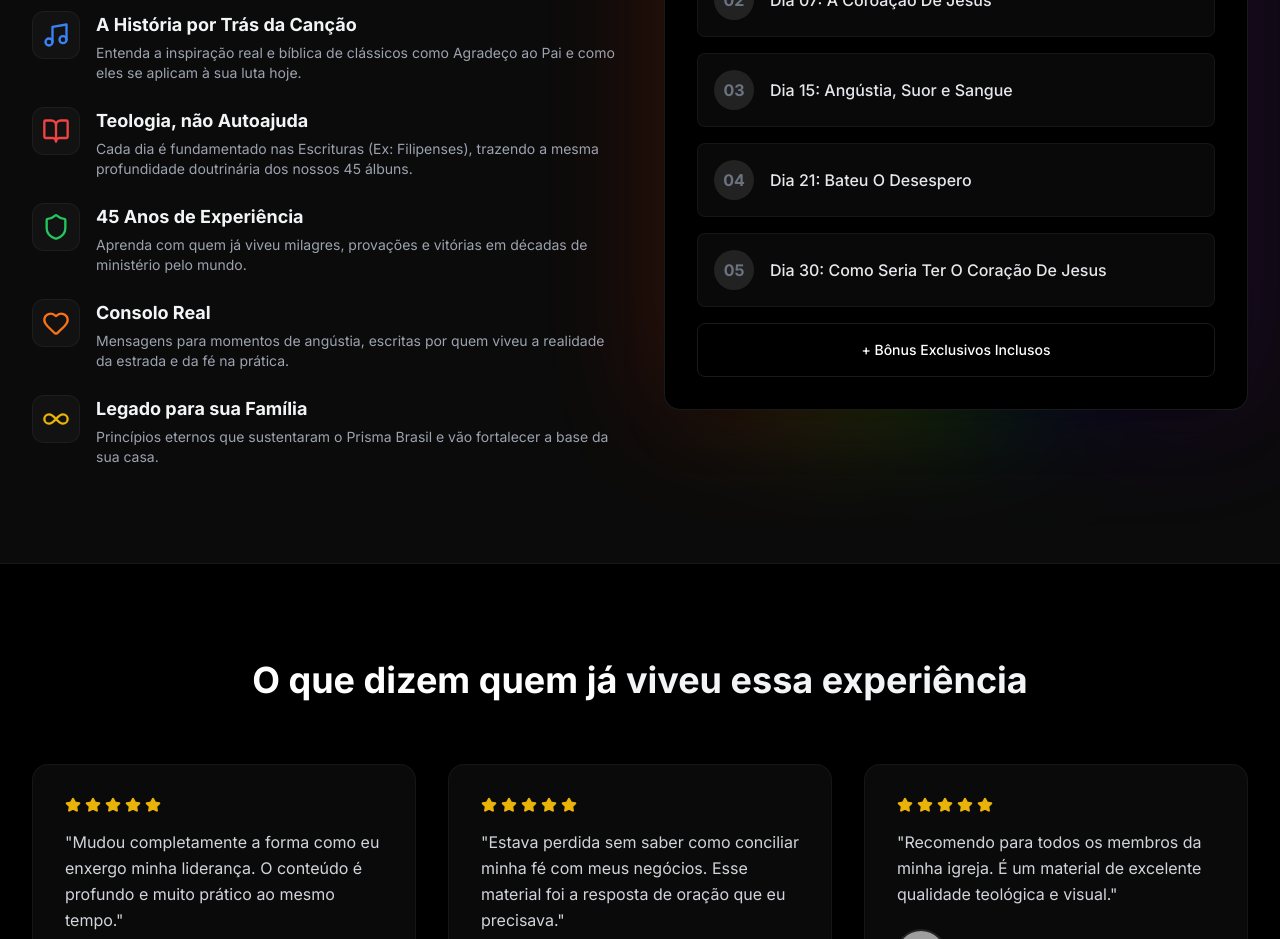
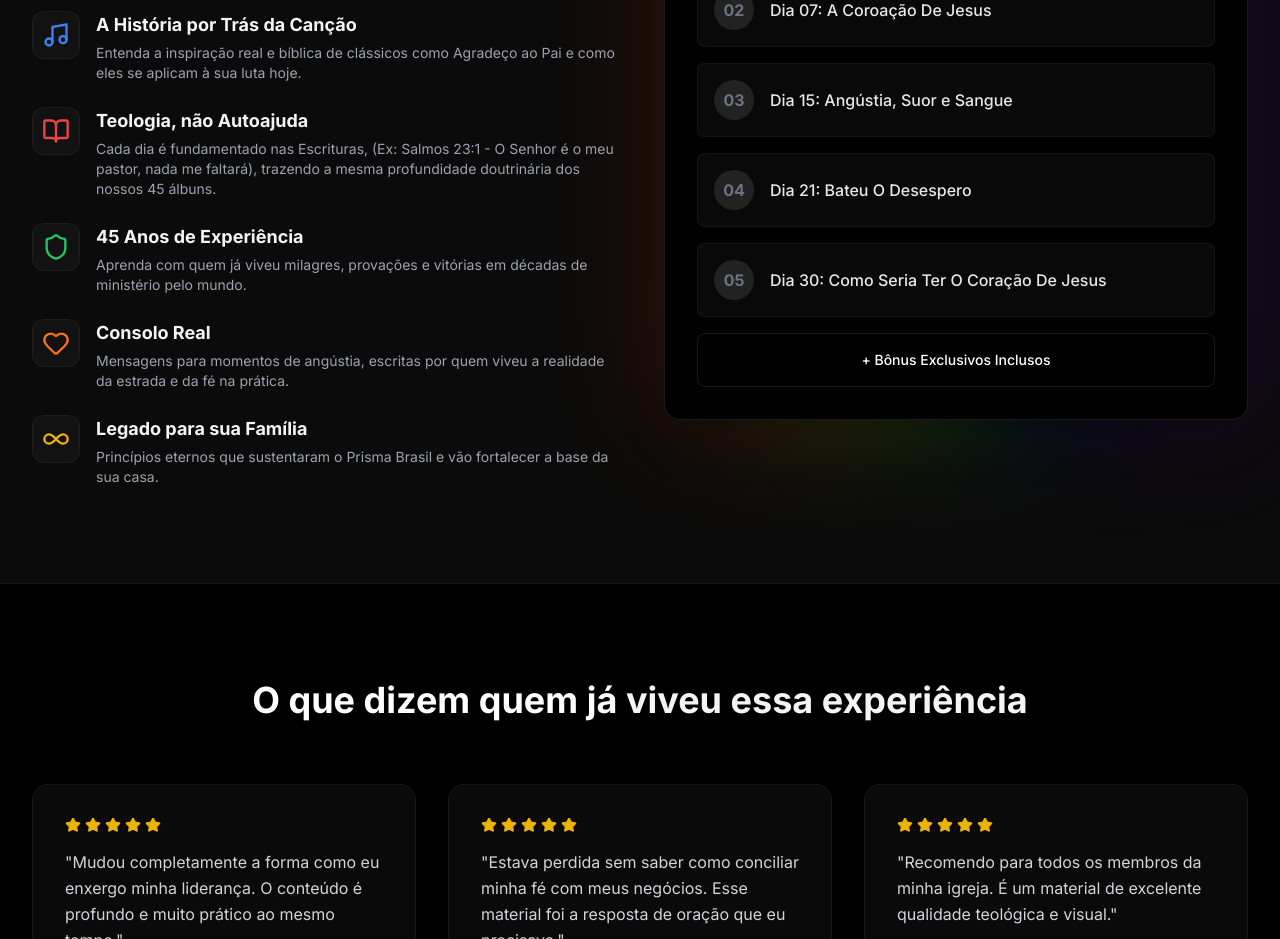
Before and after one commit to fast-dev-digital/lp-prisma-brasil, a React (Vite) app: page / in a window 1280 px wide. Shown: the part 2720-3659 px from the top of the page. Built offline with nearby package versions, Linux system fonts and the light colour scheme; grey boxes are pictures that could not be loaded.

Commit message:
style: muda filipenses pra salmos 23 na linha q o cliente pediu

```diff
--- a/src/components/sections/BenefitsSection.tsx
+++ b/src/components/sections/BenefitsSection.tsx
@@ -12,7 +12,7 @@ export const BenefitsSection = () => {
         {
             icon: <BookOpen className="text-red-500" size={28} />,
             title: "Teologia, não Autoajuda",
-            description: "Cada dia é fundamentado nas Escrituras (Ex: Filipenses), trazendo a mesma profundidade doutrinária dos nossos 45 álbuns."
+            description: "Cada dia é fundamentado nas Escrituras, (Ex: Salmos 23:1 - O Senhor é o meu pastor, nada me faltará), trazendo a mesma profundidade doutrinária dos nossos 45 álbuns."
         },
         {
             icon: <Shield className="text-green-500" size={28} />,
```
